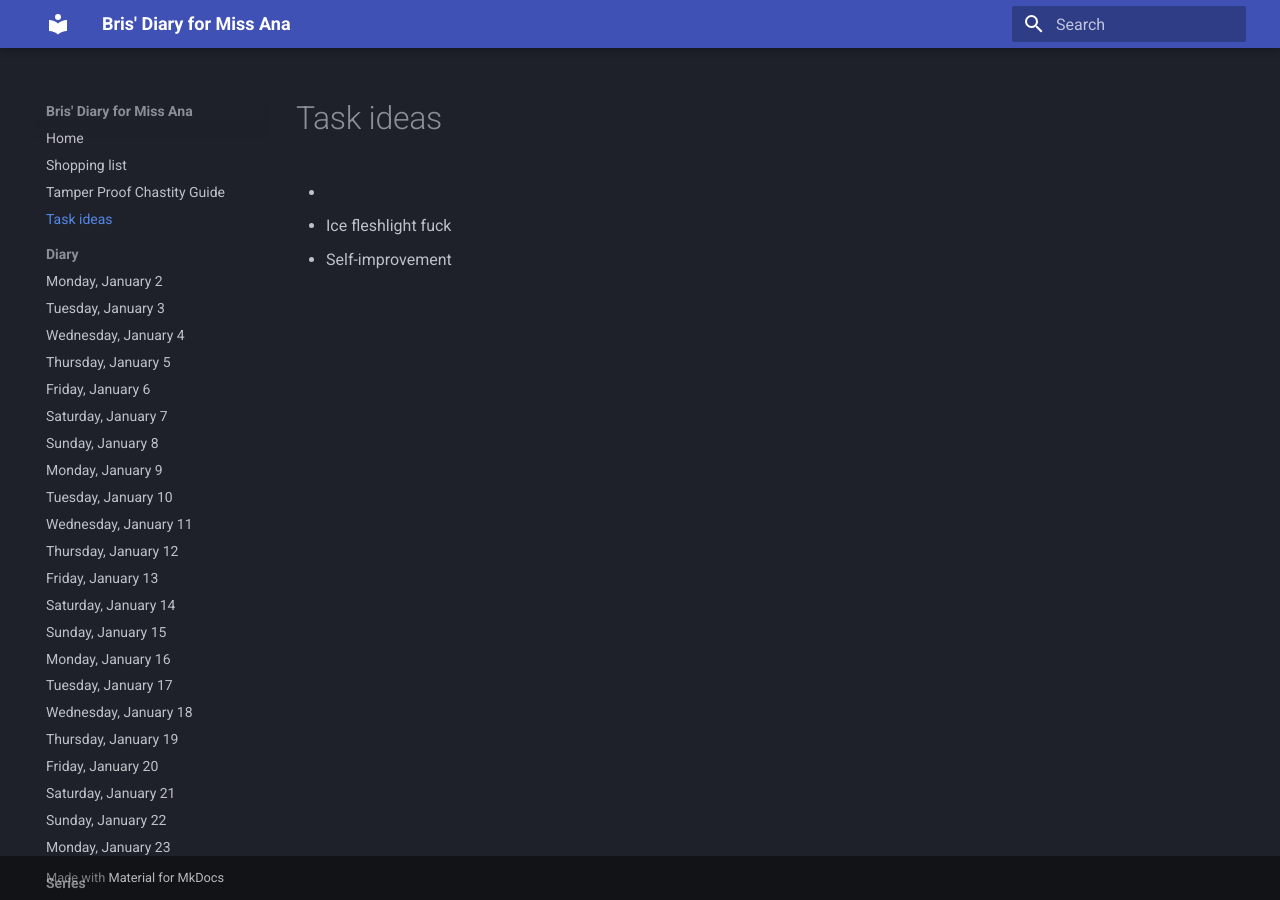
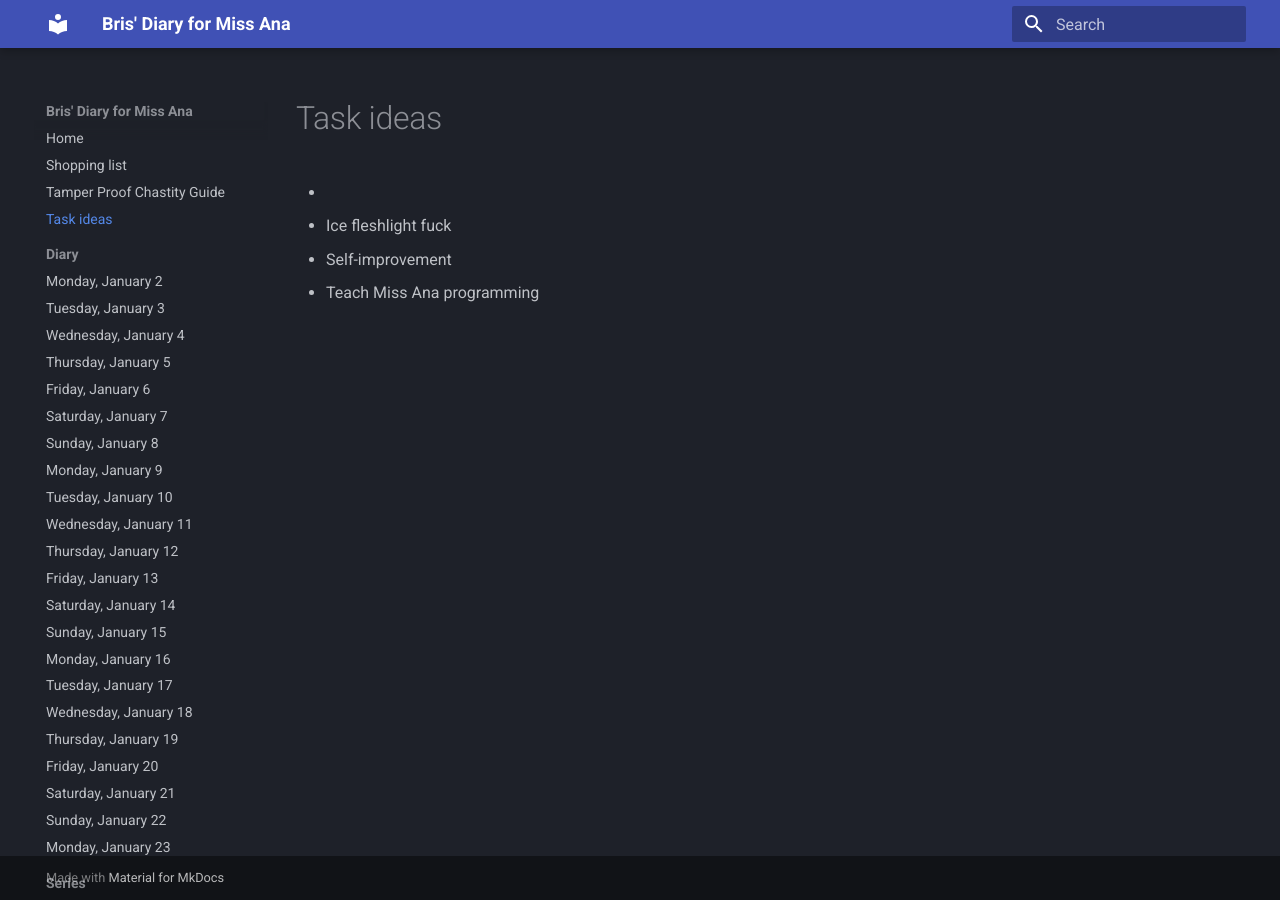
Before and after one commit to bris00/DFMA, an MkDocs documentation site: the page built from diary/Task ideas.md, in a window 1280 px wide. Built offline with MkDocs 1.6.1 and Material for MkDocs 9.7.7, drawn with Linux system fonts in a browser that asks for light colours.

Commit message:
vault backup: 2023-02-06 00:05:37
Affected files:
diary/.obsidian/workspace.json
diary/Task ideas.md

```diff
--- a/diary/Task ideas.md
+++ b/diary/Task ideas.md
@@ -1,3 +1,4 @@
 *
 * Ice fleshlight fuck
 * Self-improvement
+* Teach Miss Ana programming
```
Also changed, not shown: 1 other file.
